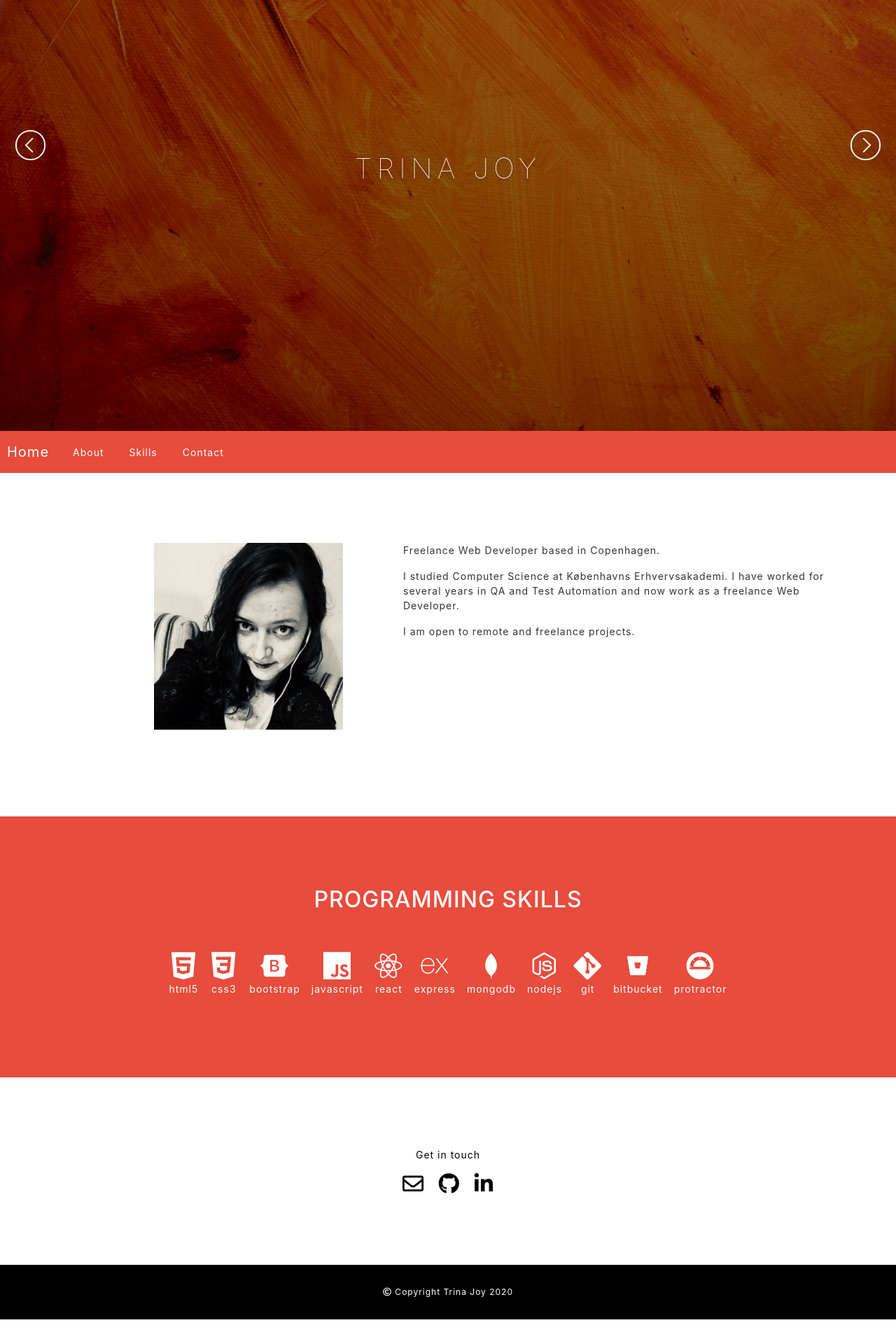
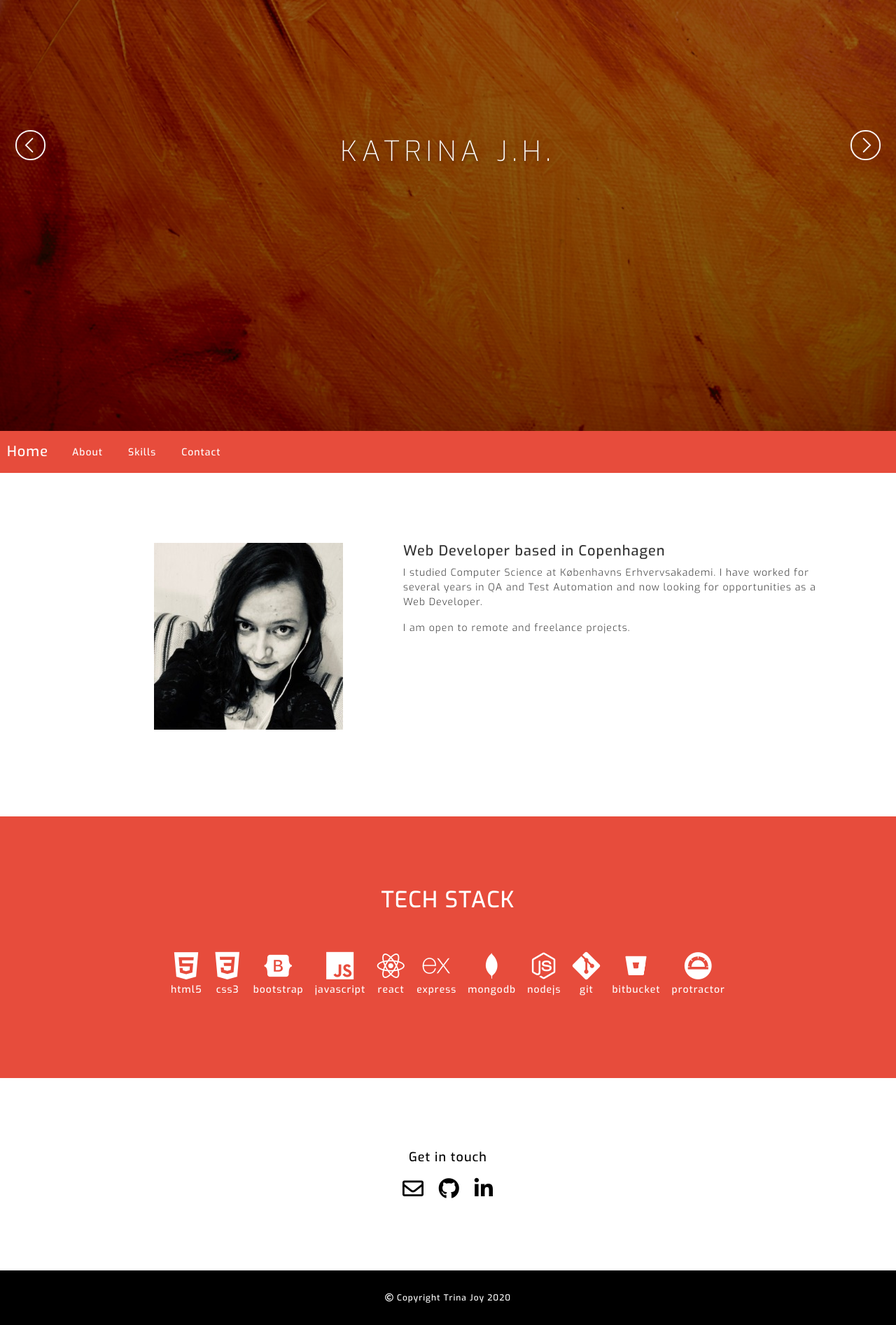
Before and after one commit to trinajoy/portfolio, a PHP site: page /index.html in a window 1280 px wide. Shown: the part 184-2078 px from the top of the page at 70% size. Run offline with PHP 8.4, Linux system fonts and the light colour scheme; some libraries are stand-ins or nearby versions.

Commit message:
add google font, update content

```diff
--- a/css/style.css
+++ b/css/style.css
@@ -19,6 +19,7 @@ body {
   color: #333;
   background-color: #fff;
   letter-spacing: 1px;
+  font-family: 'Exo', sans-serif;
 }
 
 .overlay {
@@ -95,7 +96,7 @@ body {
   position: absolute;
   width: 100%;
   height: 250px;
-  top: 65%;
+  top: 62%;
   z-index: 5;
   text-align: center;
   margin-top: -125px;
@@ -124,6 +125,10 @@ body {
   max-width: 100%;
 }
 
+#about p {
+  font-weight: 300;
+}
+
 .skillsSection {
   background-color: #e74c3c;
   color: #fff;
@@ -141,6 +146,10 @@ body {
 .contactSection {
   background-color: #fff;
   color: black;
+}
+
+.contactSection p {
+  font-size: 18px;
 }
 
 .contactSection .icon {
@@ -164,3 +173,9 @@ body {
   margin: 0px;
   font-size: 12px;
 }
+
+@media screen and (max-width: 500px) {
+  .slides-navigation {
+    display: none;
+  }
+}
--- a/index.html
+++ b/index.html
@@ -4,29 +4,49 @@
     <title>Portfolio</title>
 
     <!-- Global site tag (gtag.js) - Google Analytics -->
-    <script async src="https://www.googletagmanager.com/gtag/js?id=UA-172373941-2"></script>
+    <script
+      async
+      src="https://www.googletagmanager.com/gtag/js?id=UA-172373941-2"
+    ></script>
     <script>
-      window.dataLayer = window.dataLayer || [];
-      function gtag(){dataLayer.push(arguments);}
-      gtag('js', new Date());
+      window.dataLayer = window.dataLayer || []
+      function gtag() {
+        dataLayer.push(arguments)
+      }
+      gtag('js', new Date())
     </script>
 
-    <meta name="viewport" content="width=device-width, initial-scale=1">
+    <meta name="viewport" content="width=device-width, initial-scale=1" />
 
     <link rel="stylesheet" type="text/css" href="css/superslides.css" />
     <link rel="stylesheet" type="text/css" href="css/owl.carousel.css" />
-  	<link rel="stylesheet" href="https://use.fontawesome.com/releases/v5.0.8/css/all.css" integrity="sha384-3AB7yXWz4OeoZcPbieVW64vVXEwADiYyAEhwilzWsLw+9FgqpyjjStpPnpBO8o8S" crossorigin="anonymous">
+    <link
+      href="https://fonts.googleapis.com/css2?family=Exo:ital,wght@0,200;0,300;0,500;1,200&display=swap"
+      rel="stylesheet"
+    />
+    <link
+      href="https://fonts.googleapis.com/css2?family=Exo:wght@500&display=swap"
+      rel="stylesheet"
+    />
+    <link
+      rel="stylesheet"
+      href="https://use.fontawesome.com/releases/v5.0.8/css/all.css"
+      integrity="sha384-3AB7yXWz4OeoZcPbieVW64vVXEwADiYyAEhwilzWsLw+9FgqpyjjStpPnpBO8o8S"
+      crossorigin="anonymous"
+    />
     <link
       rel="stylesheet"
       href="https://maxcdn.bootstrapcdn.com/bootstrap/4.0.0/css/bootstrap.min.css"
       integrity="sha384-Gn5384xqQ1aoWXA+058RXPxPg6fy4IWvTNh0E263XmFcJlSAwiGgFAW/dAiS6JXm"
       crossorigin="anonymous"
     />
-    <link rel="stylesheet" href="https://cdn.jsdelivr.net/gh/konpa/devicon@master/devicon.min.css">
+    <link
+      rel="stylesheet"
+      href="https://cdn.jsdelivr.net/gh/konpa/devicon@master/devicon.min.css"
+    />
 
     <link rel="stylesheet" type="text/css" href="css/style.css" />
     <script src="https://ajax.googleapis.com/ajax/libs/jquery/3.3.1/jquery.min.js"></script>
-
   </head>
 
   <body>
@@ -44,7 +64,7 @@
 
       <div class="titleMessage">
         <div class="heading">
-          <p class="main">TRINA JOY</p>
+          <p class="main">KATRINA J.H.</p>
           <p class="sub typed"></p>
         </div>
       </div>
@@ -57,14 +77,24 @@
 
     <nav id="navigation" class="navbar navbar-expand-lg">
       <a class="navbar-brand" href="#">Home</a>
-      <button class="navbar-toggler" type="button" data-toggle="collapse" data-target="#navbarNav" aria-controls="navbarNav" aria-expanded="false" aria-label="Toggle navigation">
+      <button
+        class="navbar-toggler"
+        type="button"
+        data-toggle="collapse"
+        data-target="#navbarNav"
+        aria-controls="navbarNav"
+        aria-expanded="false"
+        aria-label="Toggle navigation"
+      >
         <span class="navbar-toggler-icon"></span>
       </button>
 
       <div class="collapse navbar-collapse" id="navbarNav">
         <ul class="navbar-nav">
           <li class="nav-item active">
-            <a class="nav-link" href="#about">About <span class="sr-only">(current)</span></a>
+            <a class="nav-link" href="#about"
+              >About <span class="sr-only">(current)</span></a
+            >
           </li>
           <li class="nav-item">
             <a class="nav-link" href="#skills">Skills</a>
@@ -79,24 +109,21 @@
     <div id="about" class="section">
       <div class="container">
         <div class="row">
-          <div class="col-md-4 offset-md-1 mb-4 " >
+          <div class="col-md-4 offset-md-1 mb-4">
             <img class="aboutImage mx-auto d-block" src="img/photo.jpg" />
           </div>
 
           <div class="col-md-7">
             <div class="mx-3">
+              <h5>Web Developer based in Copenhagen</h5>
+
               <p>
-                Freelance Web Developer based in Copenhagen.
-
-                <p> I studied Computer Science at K&#248;benhavns Erhvervsakademi. I have worked for
-                  several years in QA and Test Automation and now work as a freelance Web
-                  Developer.
-                </p>
-                  <p> I am open to remote and freelance projects.
-                </p>
+                I studied Computer Science at K&#248;benhavns Erhvervsakademi. I
+                have worked for several years in QA and Test Automation and now
+                looking for opportunities as a Web Developer.
               </p>
+              <p>I am open to remote and freelance projects.</p>
             </div>
-
           </div>
         </div>
       </div>
@@ -106,10 +133,10 @@
       <div class="container">
         <div id="dev" class="devSection section">
           <div class="col-md-12 text-center pb-5">
-            <h2>PROGRAMMING SKILLS</h2>
+            <h2>TECH STACK</h2>
           </div>
           <div class="row flex-row mx-5 justify-content-center">
-              <!-- dev icons   -->
+            <!-- dev icons   -->
             <div class="mx-2 text-center" id="loop">
               <i class="devicon devicon-html5-plain"></i>
               <p>html5</p>
@@ -161,7 +188,7 @@
 
     <div id="contact" class="contactSection section">
       <div class="col-md-12 text-center">
-        <p class="subHeading"> Get in touch</p>
+        <p class="subHeading">Get in touch</p>
         <div class="contactItem d-inline p-2">
           <a href="mailTo:katrina.hitchcock@gmail.com">
             <i class="icon far fa-envelope"></i>
@@ -182,7 +209,7 @@
 
     <div class="copyrightSection">
       <div class="col-md-12 text-center">
-        <p><i class="far fa-copyright"></i> Copyright Trina Joy 2020 </p>
+        <p><i class="far fa-copyright"></i> Copyright Trina Joy 2020</p>
       </div>
     </div>
 
@@ -200,8 +227,8 @@
     <script
       src="https://maxcdn.bootstrapcdn.com/bootstrap/4.0.0/js/bootstrap.min.js"
       integrity="sha384-JZR6Spejh4U02d8jOt6vLEHfe/JQGiRRSQQxSfFWpi1MquVdAyjUar5+76PVCmYl"
-      crossorigin="anonymous">
-  </script>
+      crossorigin="anonymous"
+    ></script>
 
     <script src="js/script.js"></script>
   </body>
--- a/js/script.js
+++ b/js/script.js
@@ -9,14 +9,6 @@ $(document).ready(function () {
     animation: 'fade',
     play: 5000,
     pagination: false,
-  })
-
-  var typed = new Typed('.typed', {
-    strings: ['Web Developer.'],
-    typeSpeed: 70,
-    loop: true,
-    startDelay: 1000,
-    showCursor: false,
   })
 
   $('.owl-carousel').owlCarousel({
```
